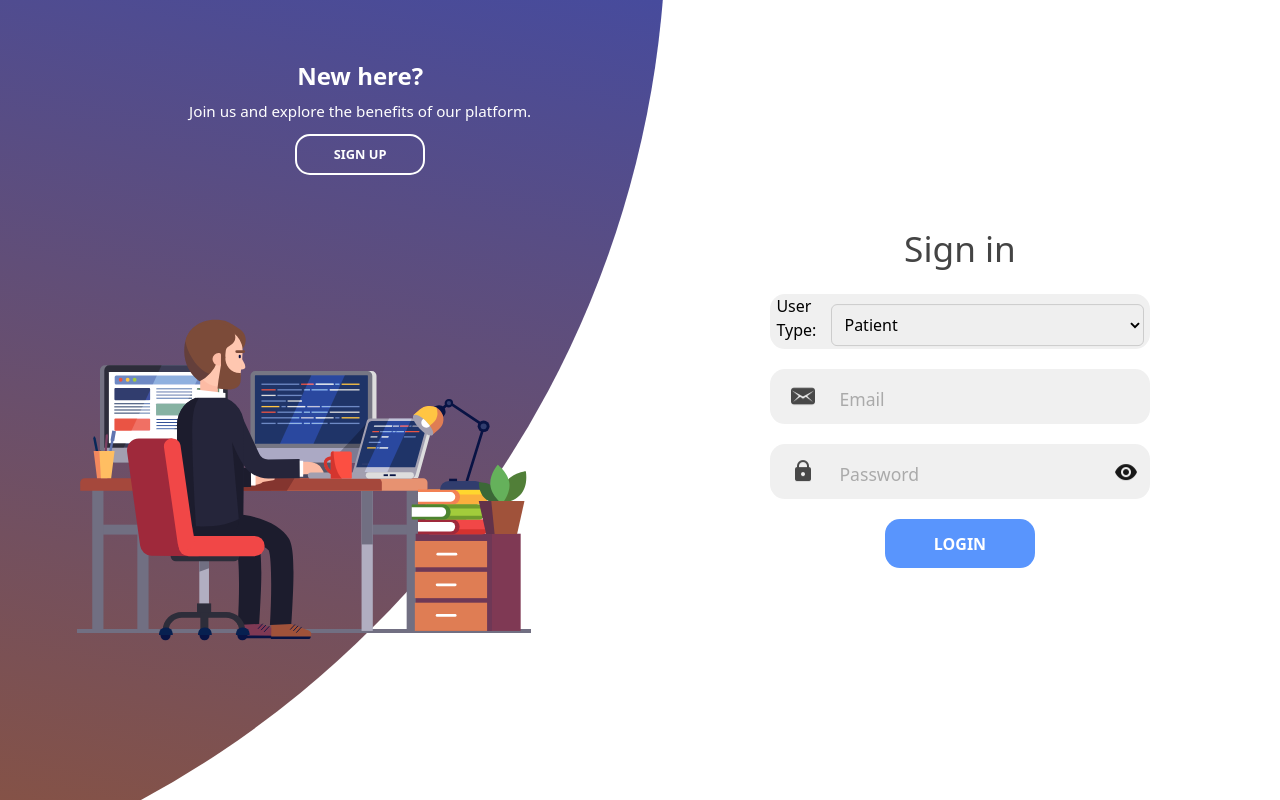
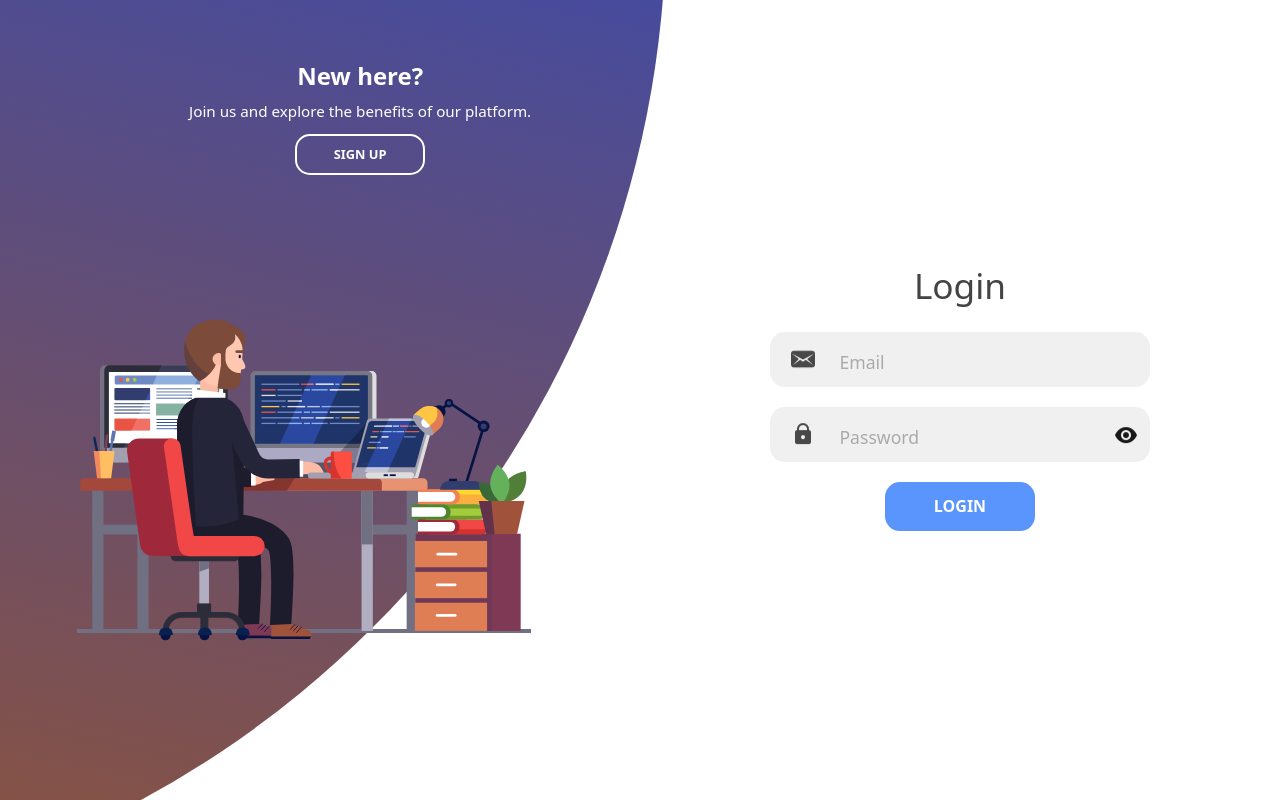
Before and after one commit to vikzhunt/MediCare, a React (Create React App) app in the folder Frontend/: page / in a window 1280 px wide. Both pictures are taken after a click on the button "Login". Built offline with nearby package versions, Linux system fonts and the light colour scheme.

Commit message:
Update LoginSign.js
Add state passing to navigate property for user role and email

```diff
--- a/Frontend/src/components/LoginSign.js
+++ b/Frontend/src/components/LoginSign.js
@@ -5,7 +5,6 @@ import { toast, ToastContainer } from 'react-toastify';
 import 'react-toastify/dist/ReactToastify.css';
 import '../styles/LoginRegister.css'
 
-// Images
 import Img01 from '../images/LoginRegister/bg1.svg';
 import Img02 from '../images/LoginRegister/bg2.svg';
 import ImgEyeHide from '../images/LoginRegister/eye-hide.png';
@@ -19,7 +18,7 @@ const initialState = {
     password: '',
     username: '',
     email: '',
-    userType: 'Patient', // Default user type
+    userType: 'Patient',
     isActive: true,
     errors: {},
 };
@@ -77,7 +76,7 @@ const LoginSign = (props) => {
             const { token, role } = response.data;
             localStorage.setItem('token', token);
             localStorage.setItem('email', email);
-            navigate(role === 'Admin' ? '/admin_dashboard' : role === 'Doctor' ? '/doctor_dashboard' : '/patient_dashboard');
+            navigate(role === 'Admin' ? '/admin_dashboard' : role === 'Doctor' ? '/doctor_dashboard' : '/patient_dashboard', { state: { email, role } });
         } catch (error) {
             toast.error('Login failed. Please check your credentials and try again.');
         }
@@ -94,7 +93,7 @@ const LoginSign = (props) => {
             const { token } = response.data;
             localStorage.setItem('token', token);
             localStorage.setItem('email', email);
-            navigate(userType === 'Admin' ? '/admin_dashboard' : '/patient_dashboard');
+            navigate(userType === 'Admin' ? '/admin_dashboard' : '/patient_dashboard', { state: { email, role: userType } });
         } catch (error) {
             toast.error('Signup failed. Please try again.');
         }
@@ -111,15 +110,7 @@ const LoginSign = (props) => {
 
                         {/* ----------------------------- Login Form ----------------------------- */}
                         <form className="sign-in-form" onSubmit={handleLogin}>
-                            <h2 className="title">Sign in</h2>
-                            <div className="input-field">
-                                <label>User Type:</label>
-                                <select name="userType" value ={state.userType} onChange={onChange}>
-                                    <option value="Patient">Patient</option>
-                                    <option value="Doctor">Doctor</option>
-                                    <option value="Admin">Admin</option>
-                                </select>
-                            </div>
+                            <h2 className="title">Login</h2>
                             <div className="input-field">
                                 <img src={ImgEmail} className="fas" alt="Email Icon" />
                                 <input type="email" name="email" value={state.email} placeholder="Email" onChange={onChange} />
```
